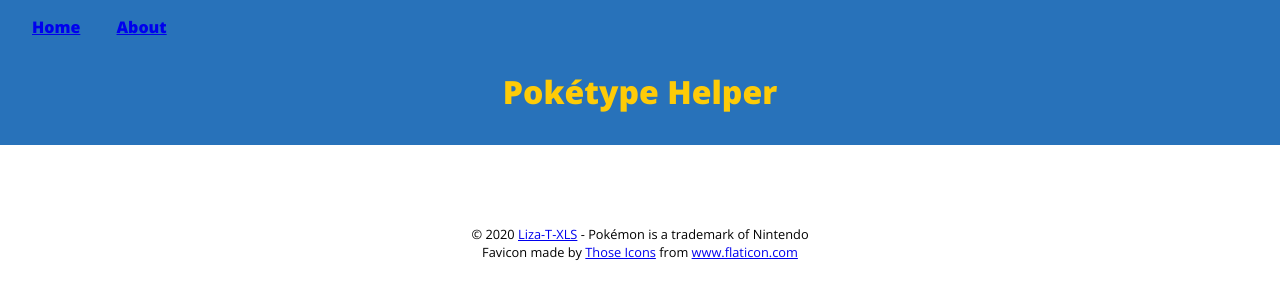
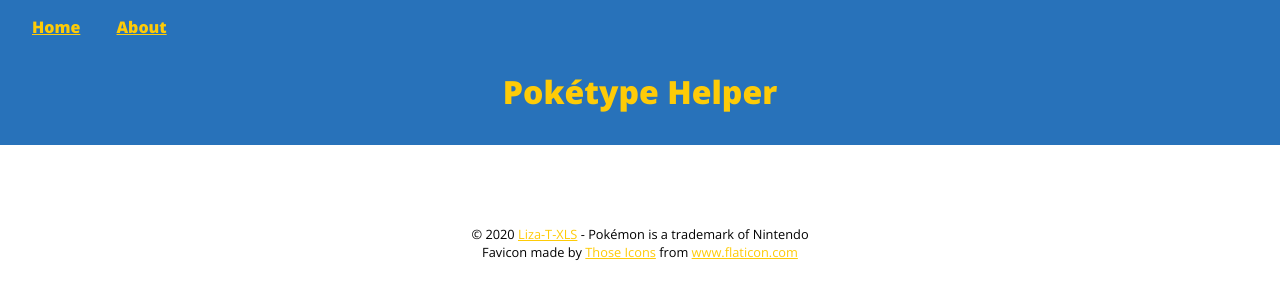
Before and after one commit to Liza-T-XLS/PoketypeHelper, a Symfony app: template templates/base.html.twig in a window 1280 px wide. Shown: the top 300 px of the page. Run offline with Twig, Linux system fonts and the light colour scheme; the template is opened without the code that fills it, so the values that code supplies are empty; some libraries are stand-ins or nearby versions.

Commit message:
CSS fine-tuning

```diff
--- a/public/css/style.css
+++ b/public/css/style.css
@@ -16,6 +16,7 @@ nav {
 }
 
 a {
+    color: #fecb07;
     padding: 1rem;
 }
 
```
